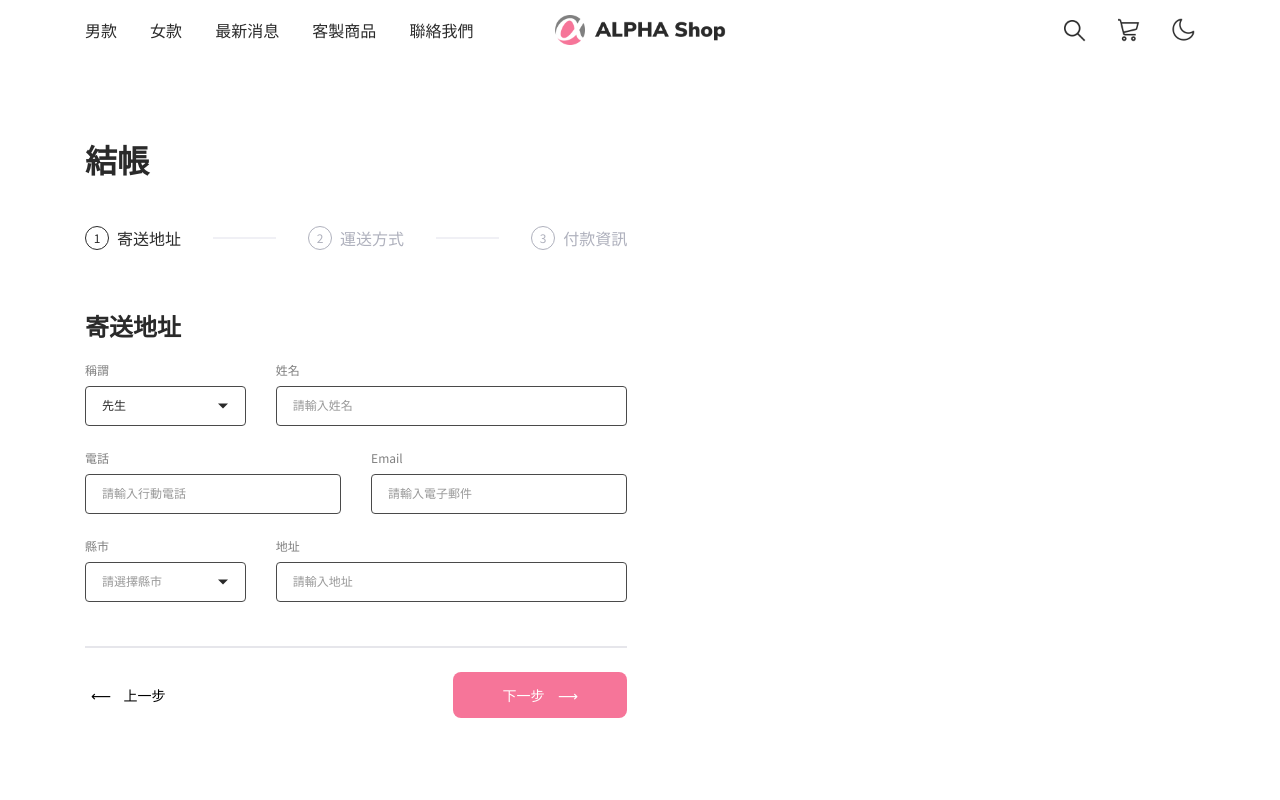
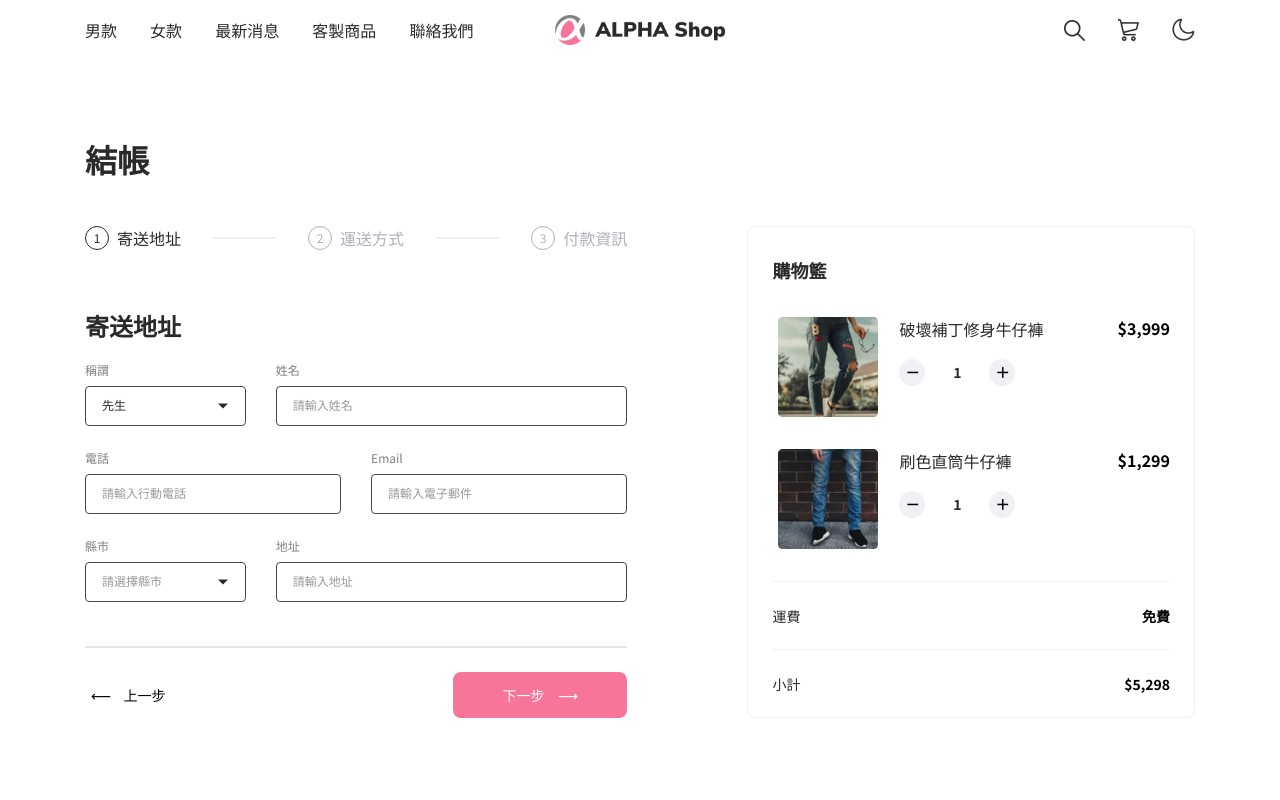
Before and after one commit to wentingliuu/alpha-shop-vue, a Vue app: page /#/checkout/1 in a window 1280 px wide. Shown: the top 800 px of the page. Built offline with nearby package versions, Linux system fonts and the light colour scheme.

Commit message:
feat: add cart component

```diff
--- /dev/null
+++ b/src/components/Cart.vue
@@ -0,0 +1,63 @@
+<template>
+  <div id="cart" class="cart">
+    <h3 class="cart__title">購物籃</h3>
+    <!-- cart items -->
+    <div id="cart__items" class="cart__items scrollbar">
+      <div
+        v-for="product in products"
+        :key="product.id"
+        class="cart__item"
+      >
+        <img :src="product.img" alt="product image" class="item__img">
+        <div class="item__info">
+          <div class="item__detail">
+            <span class="item__name">{{product.name}}</span>
+            <div class="item__quantity">
+              <div class="item__quantity--btn item__quantity--minus">－</div>
+              <span class="item__quantity--number">{{product.quantity}}</span>
+              <div class="item__quantity--btn item__quantity--plus">＋</div>
+            </div>
+          </div>
+          <span class="item__price">{{product.tag}}</span>
+        </div>
+      </div>
+    </div>
+    <!-- cart charge -->
+    <div class="cart__shipping">
+      <h5 class="cart__shipping--subtitle">運費</h5>
+      <h5 class="cart__shipping--fee">免費</h5>
+    </div>
+    <div class="cart__sum">
+      <h5 class="cart__sum--subtitle">小計</h5>
+      <h5 class="cart__sum--price">$5,298</h5>
+    </div>
+  </div>
+</template>
+
+<script>
+export default {
+  name: 'Cart',
+  data() {
+    return {
+      products: [
+        {
+          id: 1,
+          name: '破壞補丁修身牛仔褲',
+          img: require('../assets/images/product-1@3x.png'),
+          tag: '$3,999',
+          price: 3999,
+          quantity: 1
+        },
+        {
+          id: 2,
+          name: '刷色直筒牛仔褲',
+          img: require('../assets/images/product-2@3x.png'),
+          tag: '$1,299',
+          price: 1299,
+          quantity: 1
+        }
+      ]
+    }
+  }
+}
+</script>
--- a/src/views/Checkout.vue
+++ b/src/views/Checkout.vue
@@ -29,17 +29,24 @@
             </div>
           </form>
       </div>
+
+      <!-- right part-->
+      <div class="main__content__right">
+        <Cart />
+      </div>
     </section>
   </div>
 </template>
 
 <script>
 import Stepper from '../components/Stepper'
+import Cart from '../components/Cart'
 
 export default {
   name: 'Checkout',
   components: {
-    Stepper
+    Stepper,
+    Cart
   },
   data() {
     return {
```
